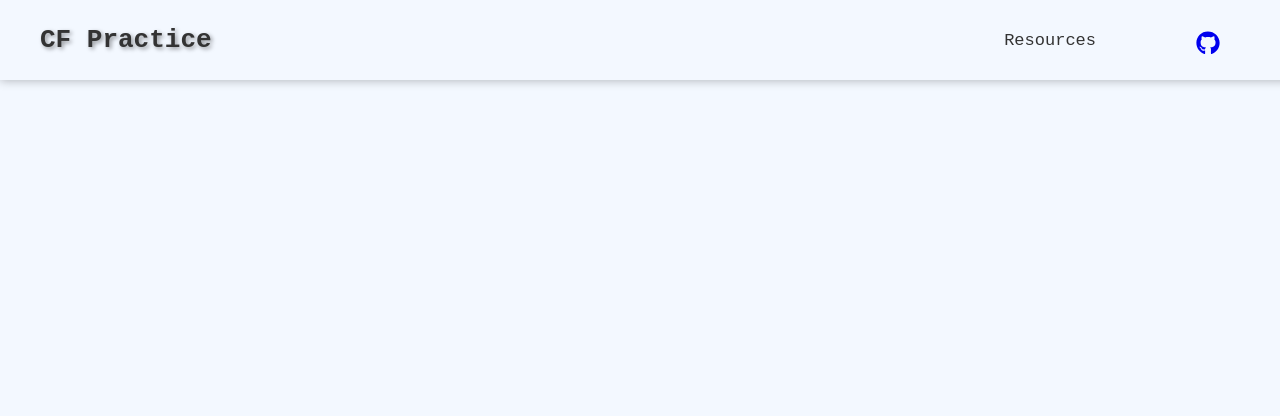
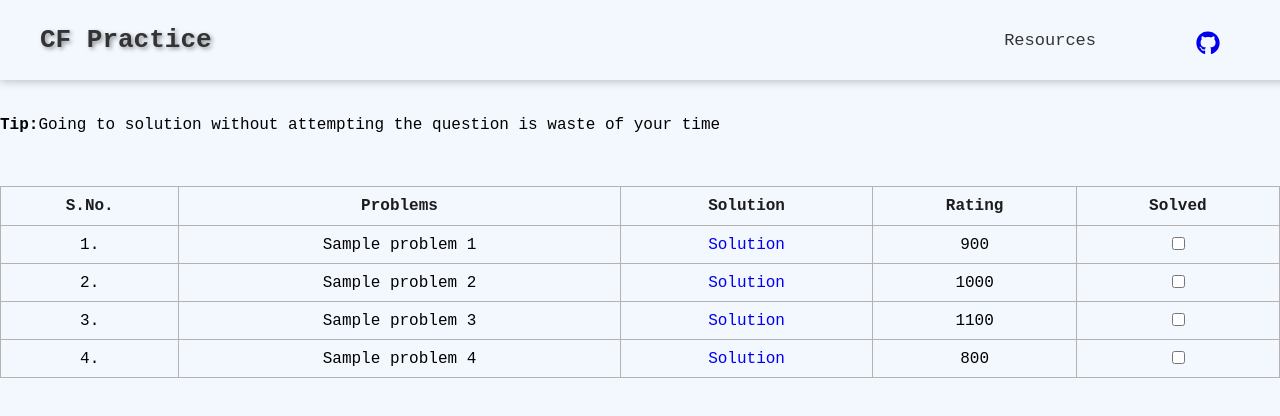
Before and after one commit to Alokih/CF-Website, a React (Vite) app: page / in a window 1280 px wide. Shown: the top 416 px of the page. Built offline with nearby package versions, Linux system fonts and the light colour scheme; the HTML template or start-up script is replaced by a standard one.

Commit message:
Added table & rows

```diff
--- a/src/App.css
+++ b/src/App.css
@@ -78,3 +78,33 @@ body {
         margin-left: 18px;
     }
 }
+
+.container {
+    display: flex;
+    flex-direction: column;
+    height: 100vh;
+    flex: 1;
+    padding-top: 40px;
+    position: relative;
+    z-index: 1;
+    padding-top: 100px;
+}
+.table {
+    width: 100%;
+    border-collapse: collapse;
+}
+
+.table th {
+    color: rgb(29, 28, 28);
+    padding: 10px;
+    font-size: 16px;
+    text-align: center;
+    font-weight: 600;
+    border: 1px solid #b7b2b2;
+}
+
+.table td {
+    padding: 8px;
+    text-align: center;
+    border: 1px solid #b7b2b2;
+}
--- a/src/pages/Home.tsx
+++ b/src/pages/Home.tsx
@@ -1,8 +1,64 @@
+import { useEffect, useState } from "react";
 
-const Home:React.FC = () => {
-  return (
-    <div>HomePage</div>
-  )
+interface Problem {
+    id: number;
+    problemStatement: string;
+    problemLink: string;
+    solutionLink: string;
+    rating: number;
 }
 
-export default Home
+const Home: React.FC = () => {
+    const [problems, setProblems] = useState<Problem[]>([]);
+
+    useEffect(() => {
+        fetch("/db.json")
+            .then((res) => res.json())
+            .then((data) => setProblems(data))
+            .catch((error) => console.error("Error fetching problems:", error));
+    }, []);
+
+    return (
+        <div className="container">
+            <p>
+                <strong>Tip:</strong>Going to solution without attempting the
+                question is waste of your time{" "}
+            </p>
+            <br />
+            <br />
+            <table className="table">
+                <thead>
+                    <tr>
+                        <th>S.No.</th>
+                        <th>Problems</th>
+                        <th>Solution</th>
+                        <th>Rating</th>
+                        <th>Solved</th>
+                    </tr>
+                </thead>
+                <tbody>
+                    {problems.map((problem, index) => (
+                        <tr key={problem.id}>
+                            <td>{index + 1}.</td>
+                            <td>{problem.problemStatement}</td>
+                            <td>
+                                <a
+                                    href={problem.solutionLink}
+                                    style={{ textDecoration: "none" }}
+                                >
+                                    Solution
+                                </a>
+                            </td>
+                            <td>{problem.rating}</td>
+                            <td>
+                                <input type="checkbox" />
+                            </td>
+                        </tr>
+                    ))}
+                </tbody>
+            </table>
+        </div>
+    );
+};
+
+export default Home;
```
Also changed, not shown: db.json (renamed from src/db.json).
